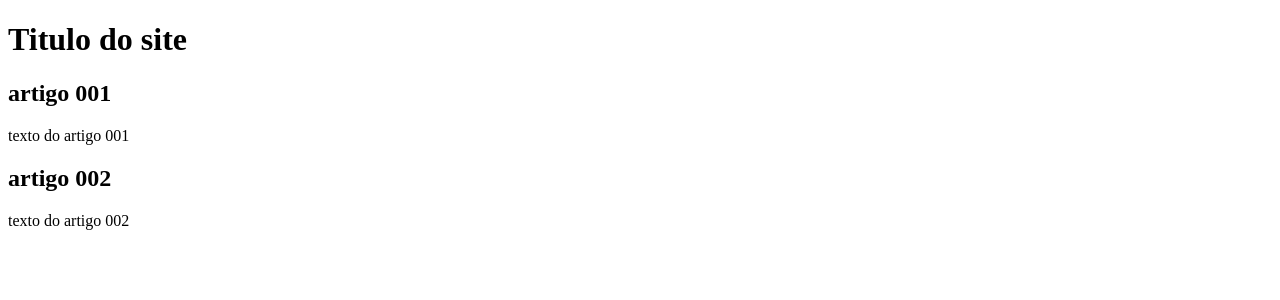
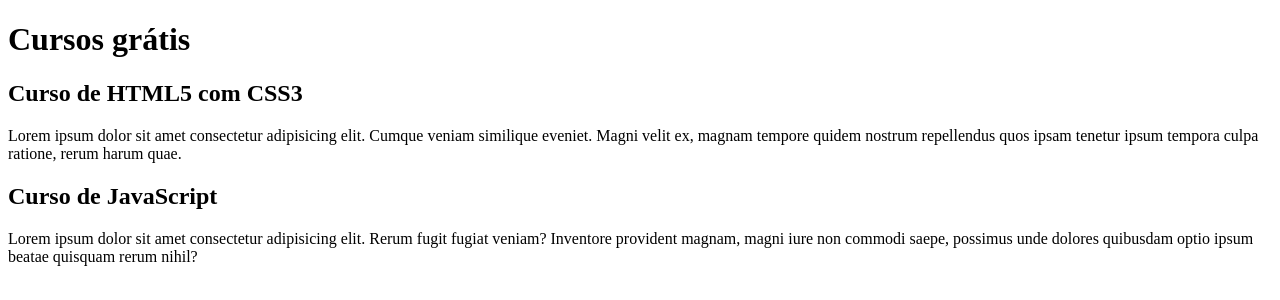
Before and after one commit to joniptt/Projeto-Site, a plain HTML site: page index.html in a window 1280 px wide. Drawn offline with Linux system fonts and the light colour scheme.

Commit message:
Começo do conteudo

```diff
--- a/index.html
+++ b/index.html
@@ -9,14 +9,24 @@
   <body>
     <main>
       <header>
-        <h1>Titulo do site</h1>
+        <h1>Cursos grátis</h1>
         <article>
-          <h2>artigo 001</h2>
-          <p>texto do artigo 001</p>
+          <h2>Curso de HTML5 com CSS3</h2>
+          <p>
+            Lorem ipsum dolor sit amet consectetur adipisicing elit. Cumque
+            veniam similique eveniet. Magni velit ex, magnam tempore quidem
+            nostrum repellendus quos ipsam tenetur ipsum tempora culpa ratione,
+            rerum harum quae.
+          </p>
         </article>
         <article>
-          <h2>artigo 002</h2>
-          <p>texto do artigo 002</p>
+          <h2>Curso de JavaScript</h2>
+          <p>
+            Lorem ipsum dolor sit amet consectetur adipisicing elit. Rerum fugit
+            fugiat veniam? Inventore provident magnam, magni iure non commodi
+            saepe, possimus unde dolores quibusdam optio ipsum beatae quisquam
+            rerum nihil?
+          </p>
         </article>
       </header>
     </main>
```
